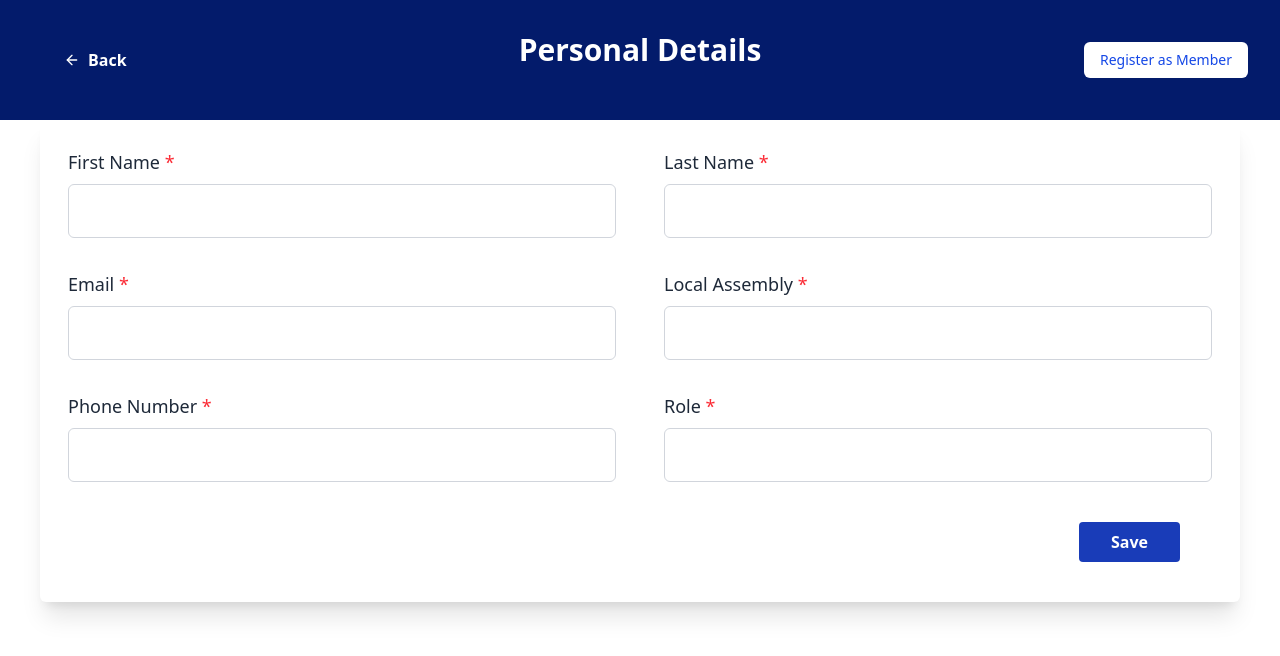
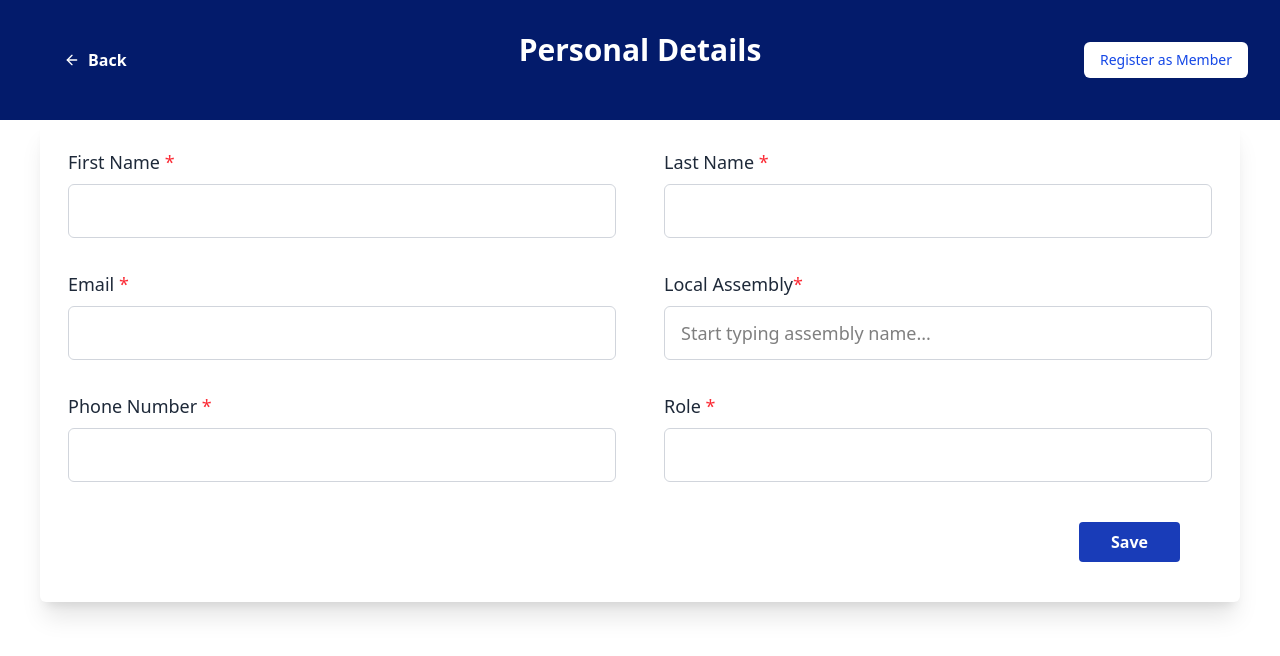
Before and after one commit to dgati-codes/ChurchSoft_Frontend, a React (Vite) app: page /user_profile in a window 1280 px wide. Shown: the top 656 px of the page. Built offline with nearby package versions, Linux system fonts and the light colour scheme.

Commit message:
userProfile assembly bug fixed

```diff
--- a/src/Layouts/profiles/user-profile/UserProfile.jsx
+++ b/src/Layouts/profiles/user-profile/UserProfile.jsx
@@ -3,6 +3,7 @@ import { useEffect, useState } from "react";
 import { Link, useNavigate } from "react-router-dom";
 import UserService from "../../../api/services/userService";
 import { useAuth } from "../../../context/AuthContext";
+import { useAssembliesByCountry } from "../../../hooks/country-hook/useAssembliesByCountry.js";
 import SuccessModal from "../../Dashboard/modals/successModal.jsx";
 
 function UserProfile() {
@@ -21,7 +22,8 @@ function UserProfile() {
 
   const [loading, setLoading] = useState(false);
   const navigate = useNavigate();
-
+  const country = member?.nationality;
+  const { data: assemblies } = useAssembliesByCountry(country);
   useEffect(() => {
     if (user) {
       setFormData({
@@ -30,7 +32,7 @@ function UserProfile() {
         email: user.email || "",
         phoneNumber: user.phoneNumber || "",
         localAssemblyName: user.localAssemblyName || "",
-         userId: user.id,
+        userId: user.id,
       });
     }
   }, [user]);
@@ -42,7 +44,7 @@ function UserProfile() {
         email: user.email,
         phoneNumber: user.phoneNumber,
         assembly: user.localAssemblyName,
-         userId: user.id,
+        userId: user.id,
       },
       // userId: user.id,
     };
@@ -173,15 +175,23 @@ function UserProfile() {
 
           <div>
             <label className="block text-lg font-medium text-gray-800 mb-2">
-              Local Assembly <span className="text-red-500">*</span>
+              Local Assembly<span className="text-red-500">*</span>
             </label>
             <input
+              list="assemblies-list"
               name="localAssemblyName"
               value={formData.localAssemblyName}
               onChange={handleChange}
-              type="text"
               className="w-full border border-gray-300 rounded-md px-4 py-3 text-lg focus:outline-none"
+              placeholder="Start typing assembly name..."
+              autoComplete="off"
+              required
             />
+            <datalist id="assemblies-list">
+              {assemblies?.map((assembly) => (
+                <option key={assembly.id} value={assembly.name || assembly} />
+              ))}
+            </datalist>
           </div>
 
           <div>
```
